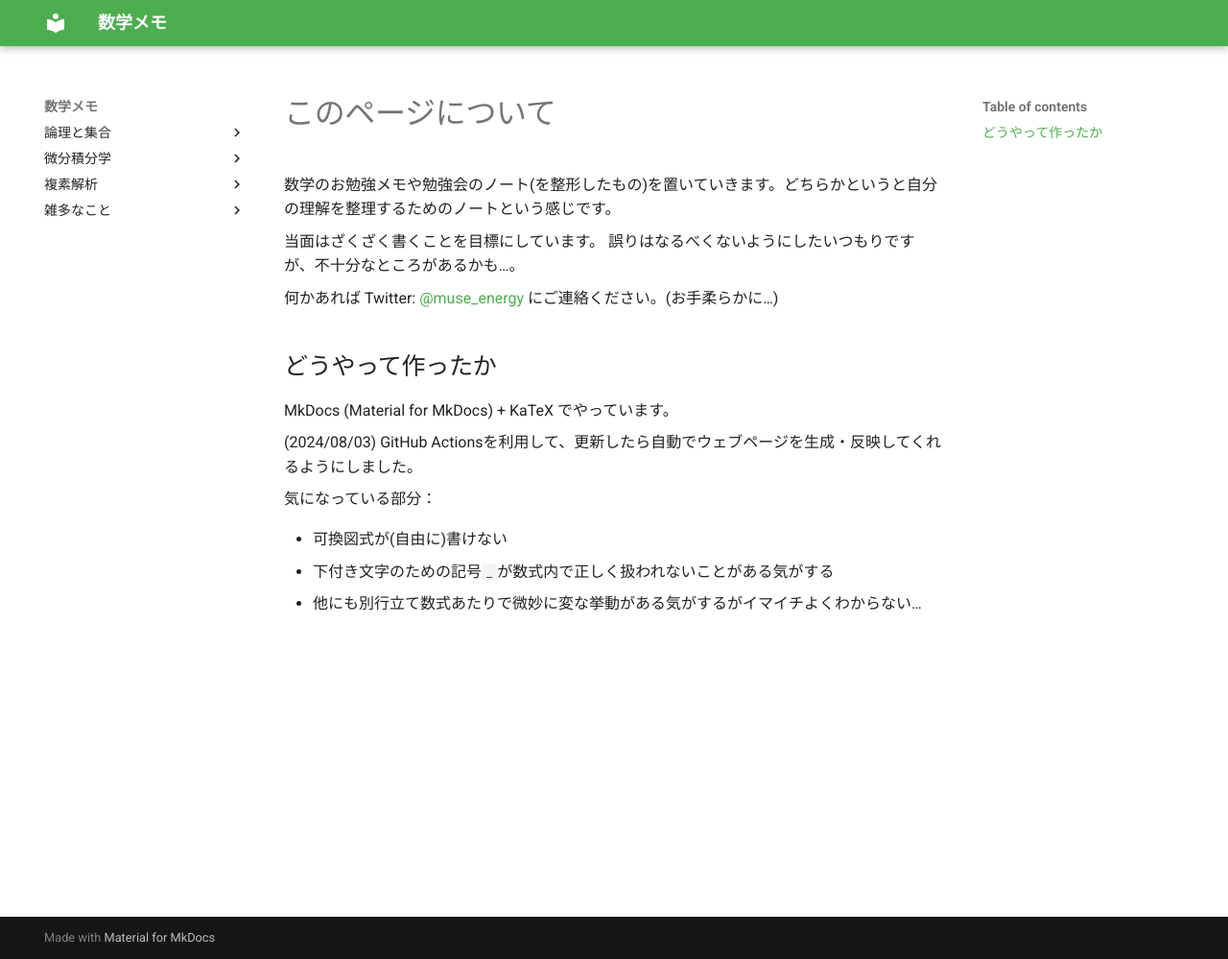
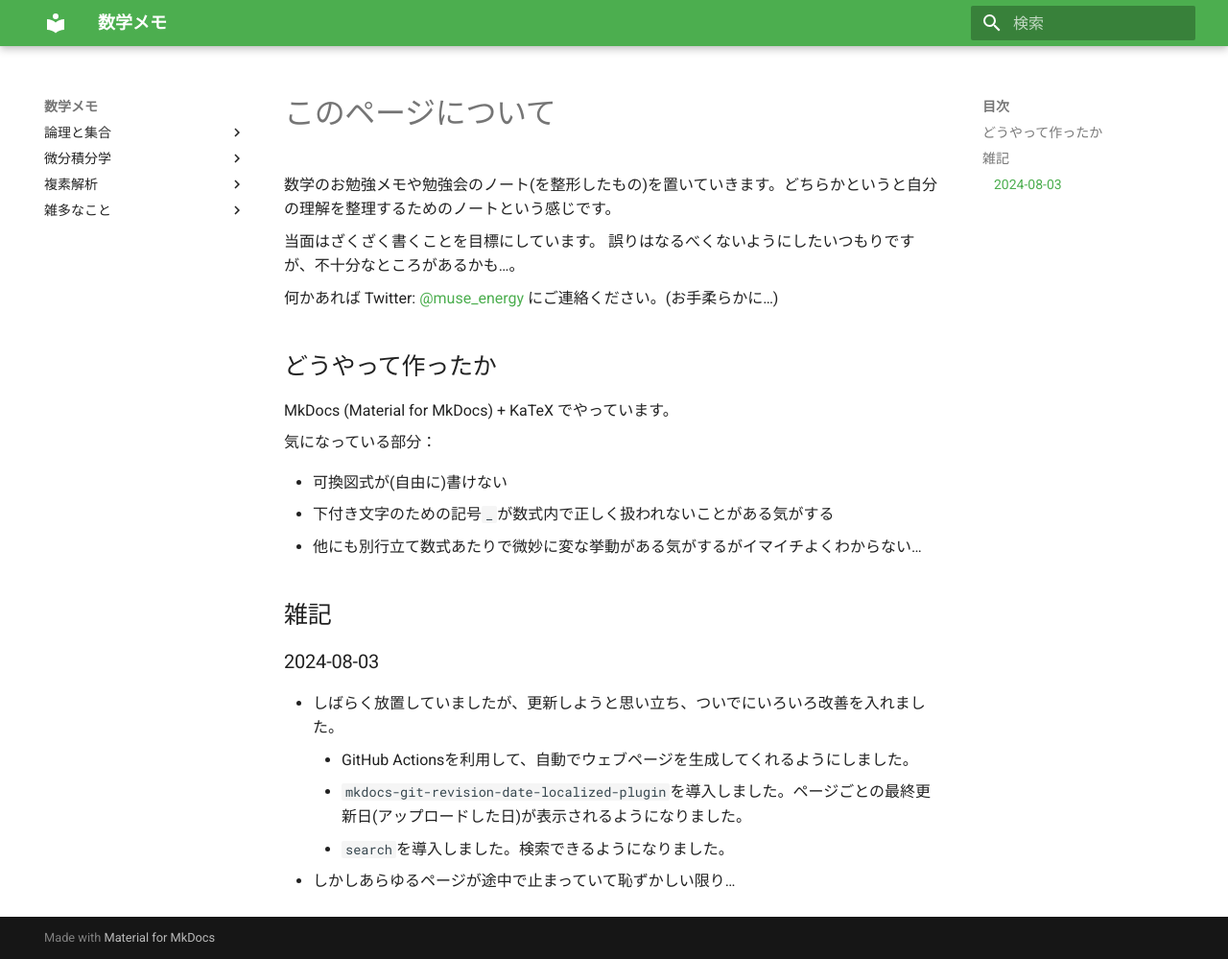
Before and after one commit to muse-energy/math, an MkDocs documentation site: the page built from docs/index.md, in a window 1280 px wide and 999 px high. Shown: the whole window at 96% size. Built offline with MkDocs 1.6.1 and Material for MkDocs 9.7.7, drawn with Linux system fonts in a browser that asks for light colours.

Commit message:
最終更新日などを追加

```diff
--- a/docs/index.md
+++ b/docs/index.md
@@ -10,10 +10,16 @@
 ## どうやって作ったか
 MkDocs (Material for MkDocs) + KaTeX でやっています。
 
-(2024/08/03) GitHub Actionsを利用して、更新したら自動でウェブページを生成・反映してくれるようにしました。
-
 気になっている部分：
 
 - 可換図式が(自由に)書けない
 - 下付き文字のための記号`_`が数式内で正しく扱われないことがある気がする
 - 他にも別行立て数式あたりで微妙に変な挙動がある気がするがイマイチよくわからない…
+
+## 雑記
+### 2024-08-03
+- しばらく放置していましたが、更新しようと思い立ち、ついでにいろいろ改善を入れました。
+    - GitHub Actionsを利用して、自動でウェブページを生成してくれるようにしました。
+    - `mkdocs-git-revision-date-localized-plugin`を導入しました。ページごとの最終更新日(アップロードした日)が表示されるようになりました。
+    - `search`を導入しました。検索できるようになりました。
+- しかしあらゆるページが途中で止まっていて恥ずかしい限り…
--- a/mkdocs.yml
+++ b/mkdocs.yml
@@ -5,6 +5,7 @@ theme:
   name: material
   palette:
     primary: green
+  language: ja
 
 markdown_extensions:
   - pymdownx.arithmatex:
@@ -24,4 +25,9 @@ extra_css:
   - stylesheets/theorems.css
 
 plugins:
-    - awesome-pages
+  - awesome-pages
+  - search
+  - git-revision-date-localized:
+      enable: true
+      fallback_to_build_date: true
+      locale: ja
```
Also changed, not shown: 1 other file.
